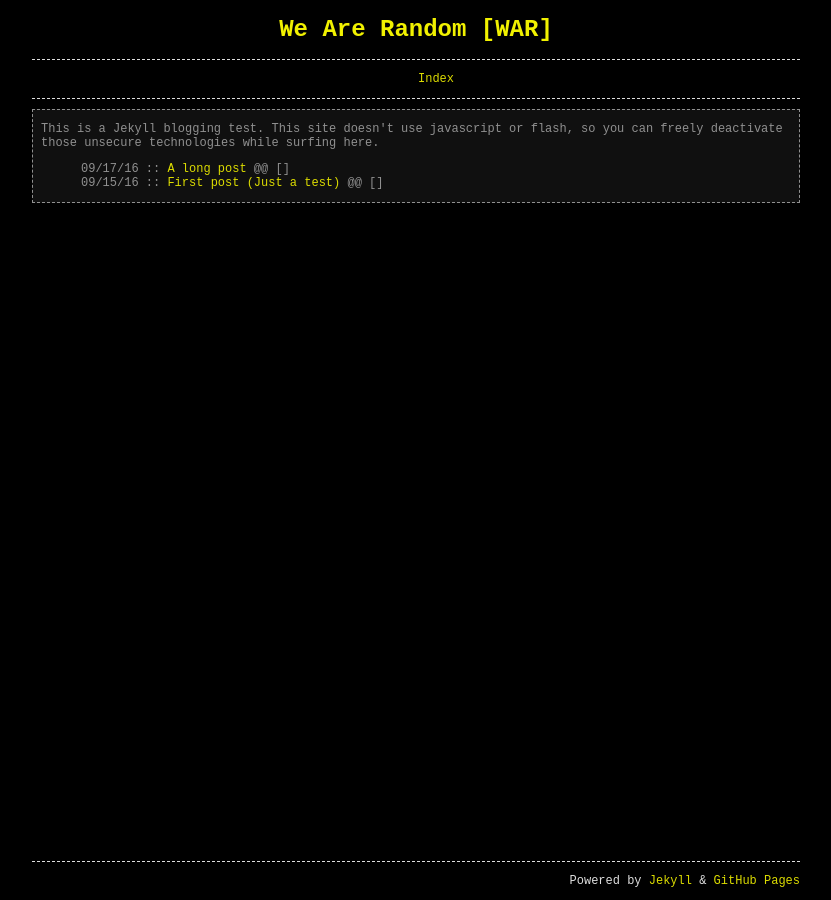
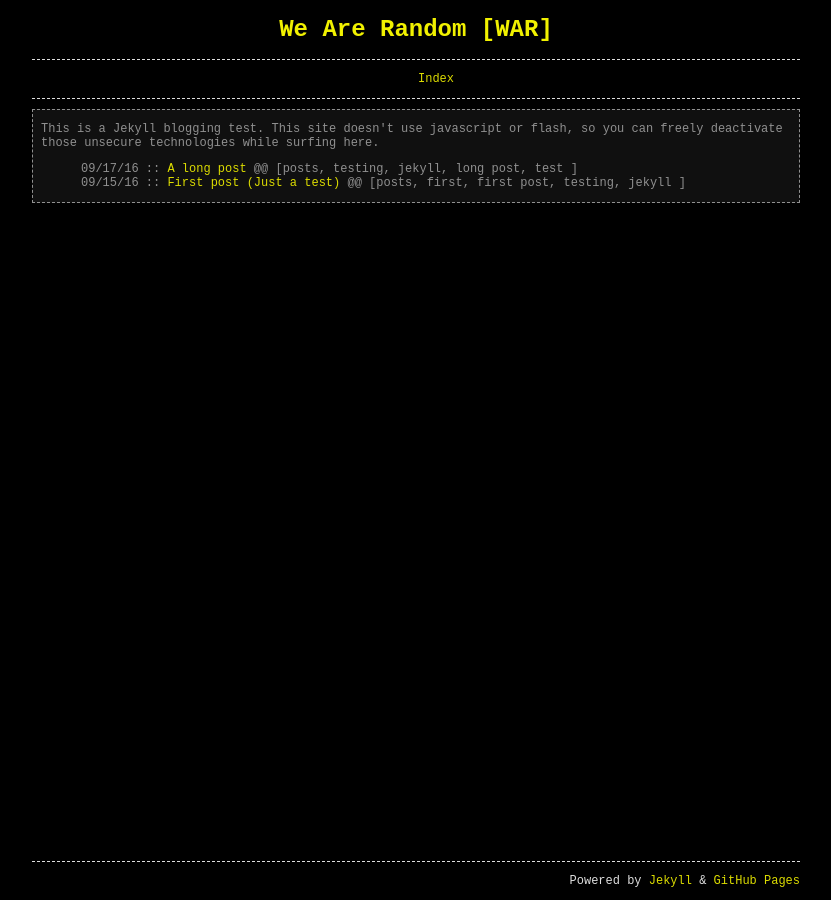
Before and after one commit to wearerandom/wearerandom.github.io, a Jekyll site: the page built from index.html, in a window 1280 px wide. Shown: the whole page, without its empty margins (224-1055 px from the left). Built offline with Jekyll 4.4.1, drawn with Linux system fonts in a browser that asks for light colours.

Commit message:
Update index.html

```diff
--- a/index.html
+++ b/index.html
@@ -7,7 +7,7 @@ overview: true
 <ul>
   {% for post in site.posts %}
     <li>
-      {{ post.date | date: "%D" }} :: <a href=".{{ post.url }}">{{ post.title }}</a> @@ [{% for category in {{ post.categories | sort }} %}{{ category }}{% if forloop.last != true %},{% endif %} {% endfor %}]
+      {{ post.date | date: "%D" }} :: <a href=".{{ post.url }}">{{ post.title }}</a> @@ [{% for category in post.categories | sort %}{{ category }}{% if forloop.last != true %},{% endif %} {% endfor %}]
     </li>
   {% endfor %}
 </ul>
```
